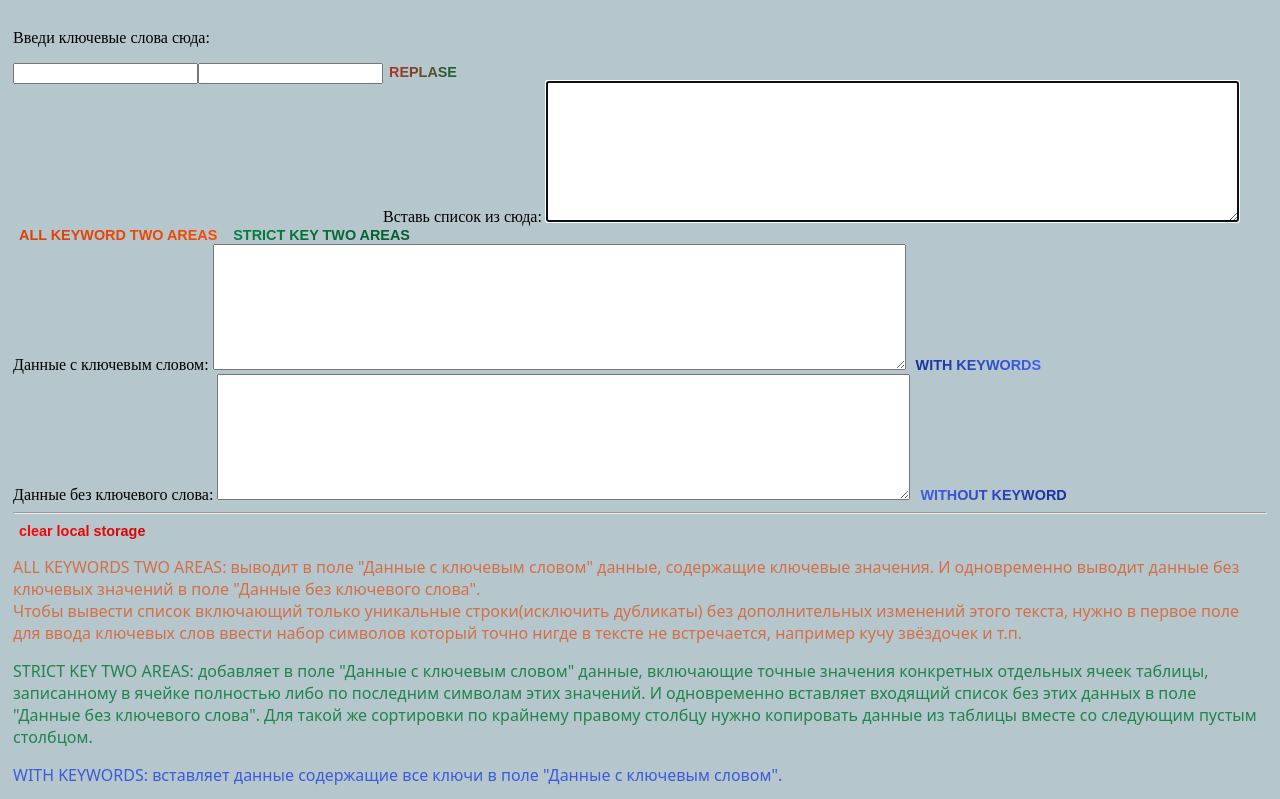
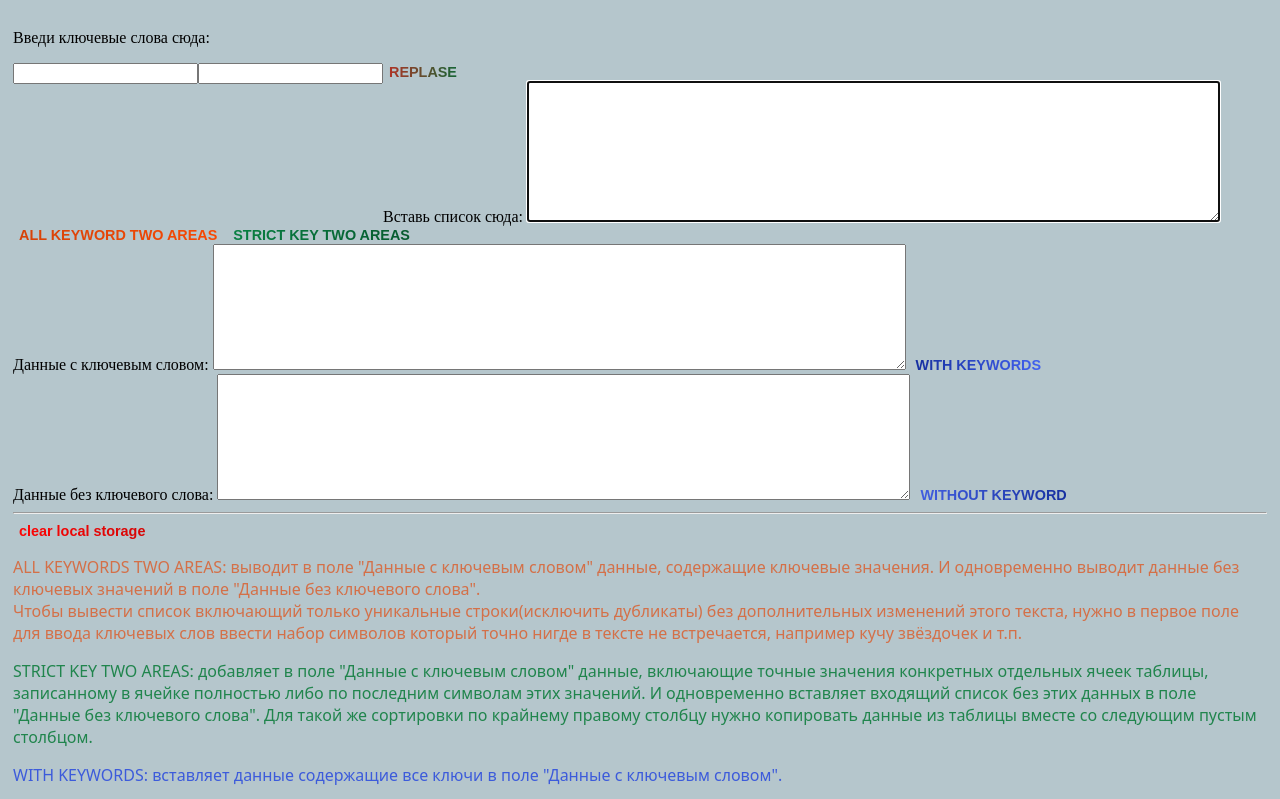
Before and after one commit to Liasnik/Sort-List, a plain HTML site: page index.html in a window 1280 px wide. Shown: the top 799 px of the page. Drawn offline with Linux system fonts and the light colour scheme.

Commit message:
Update index.html

```diff
--- a/index.html
+++ b/index.html
@@ -18,7 +18,7 @@
 
         <div>
             <div class="block" >
-                <label for="" class="label1">Вставь список из сюда:</label>
+                <label for="" class="label1">Вставь список сюда:</label>
                 <textarea name="" class="text-1" id="" cols="84" rows="9" autofocus></textarea>
                 <button class="butt-1-1" id="btn">ALL KEYWORD TWO AREAS</button>
                 <button class="butt-1" id="btn">STRICT KEY TWO AREAS</button>
```
